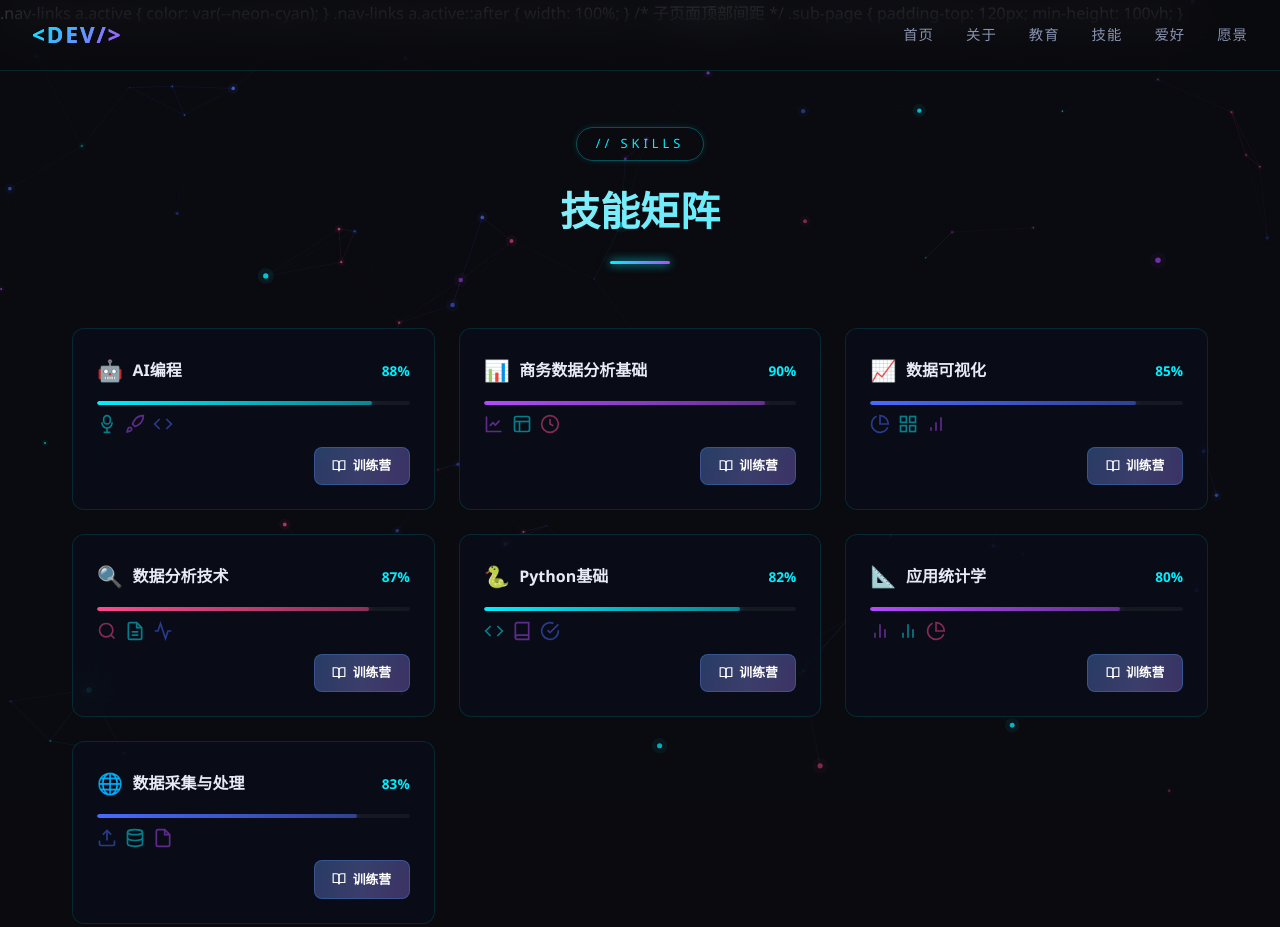
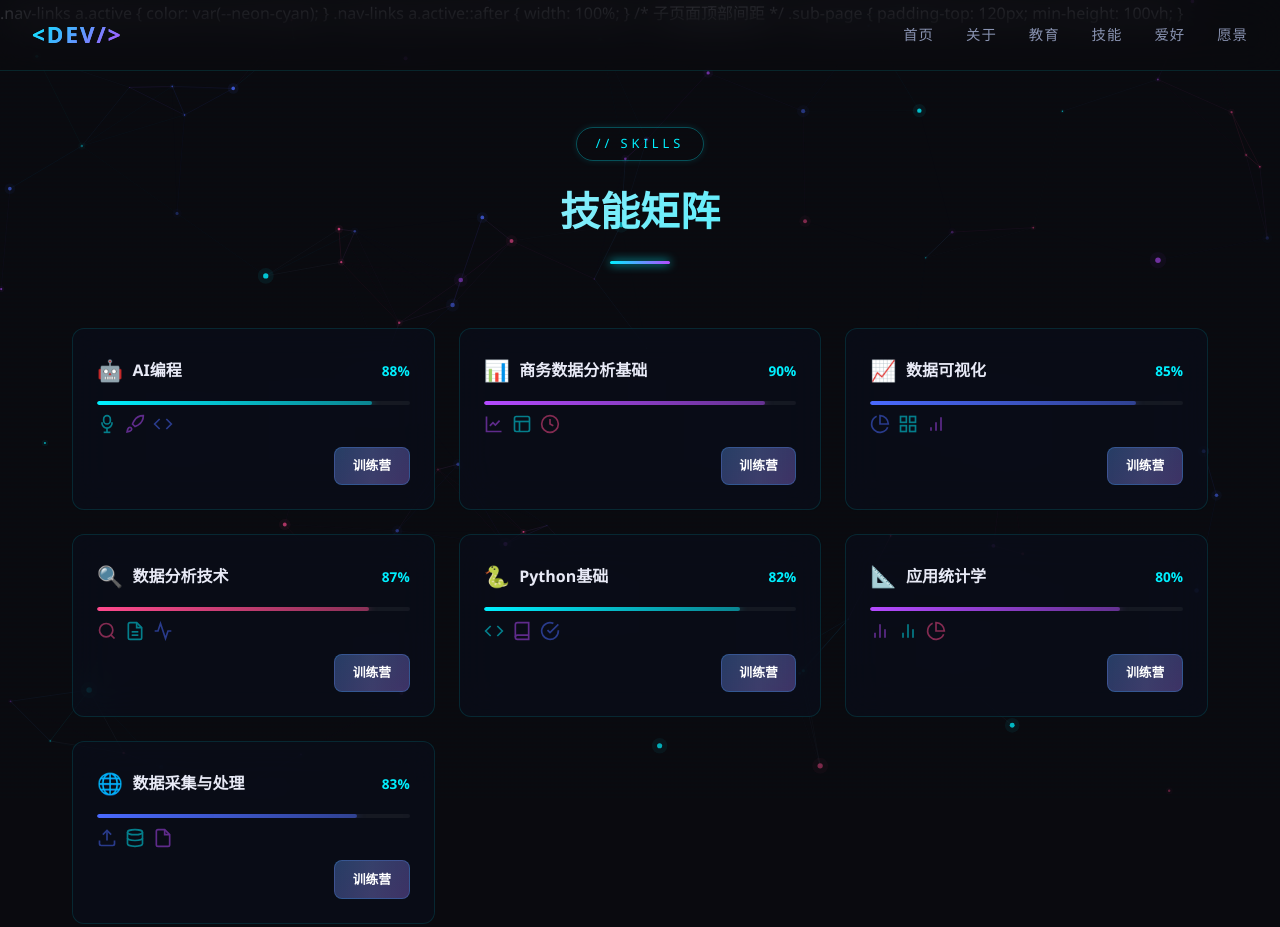
Before and after one commit to qrmxu/my-space1, a plain HTML site: page skills.html in a window 1280 px wide. Shown: the top 927 px of the page. Drawn offline with Linux system fonts and the light colour scheme; animation ran at ten frames a second.

Commit message:
fix: 移除训练营按钮中的书本SVG图标，只保留纯文字按钮

```diff
--- a/skills.html
+++ b/skills.html
@@ -675,8 +675,6 @@ section {
   transform: translateY(-1px);
 }
 
-.camp-btn svg {
-  width: 14px; height: 14px;
 }
 
 
@@ -1011,7 +1009,6 @@ section {
 
         <div class="skill-card-bottom">
           <a href="camp-ai-programming.html" class="camp-btn">
-            <svg viewBox="0 0 24 24" fill="none" stroke="currentColor" stroke-width="2"><path d="M2 3h6a4 4 0 0 1 4 4v14a3 3 0 0 0-3-3H2z"/><path d="M22 3h-6a4 4 0 0 0-4 4v14a3 3 0 0 1 3-3h7z"/></svg>
             训练营
           </a>
         </div>
@@ -1030,7 +1027,6 @@ section {
 
         <div class="skill-card-bottom">
           <a href="camp-business-data-analysis.html" class="camp-btn">
-            <svg viewBox="0 0 24 24" fill="none" stroke="currentColor" stroke-width="2"><path d="M2 3h6a4 4 0 0 1 4 4v14a3 3 0 0 0-3-3H2z"/><path d="M22 3h-6a4 4 0 0 0-4 4v14a3 3 0 0 1 3-3h7z"/></svg>
             训练营
           </a>
         </div>
@@ -1049,7 +1045,6 @@ section {
 
         <div class="skill-card-bottom">
           <a href="camp-data-visualization.html" class="camp-btn">
-            <svg viewBox="0 0 24 24" fill="none" stroke="currentColor" stroke-width="2"><path d="M2 3h6a4 4 0 0 1 4 4v14a3 3 0 0 0-3-3H2z"/><path d="M22 3h-6a4 4 0 0 0-4 4v14a3 3 0 0 1 3-3h7z"/></svg>
             训练营
           </a>
         </div>
@@ -1068,7 +1063,6 @@ section {
 
         <div class="skill-card-bottom">
           <a href="camp-data-analysis-tech.html" class="camp-btn">
-            <svg viewBox="0 0 24 24" fill="none" stroke="currentColor" stroke-width="2"><path d="M2 3h6a4 4 0 0 1 4 4v14a3 3 0 0 0-3-3H2z"/><path d="M22 3h-6a4 4 0 0 0-4 4v14a3 3 0 0 1 3-3h7z"/></svg>
             训练营
           </a>
         </div>
@@ -1087,7 +1081,6 @@ section {
 
         <div class="skill-card-bottom">
           <a href="camp-python-basics.html" class="camp-btn">
-            <svg viewBox="0 0 24 24" fill="none" stroke="currentColor" stroke-width="2"><path d="M2 3h6a4 4 0 0 1 4 4v14a3 3 0 0 0-3-3H2z"/><path d="M22 3h-6a4 4 0 0 0-4 4v14a3 3 0 0 1 3-3h7z"/></svg>
             训练营
           </a>
         </div>
@@ -1106,7 +1099,6 @@ section {
 
         <div class="skill-card-bottom">
           <a href="camp-applied-statistics.html" class="camp-btn">
-            <svg viewBox="0 0 24 24" fill="none" stroke="currentColor" stroke-width="2"><path d="M2 3h6a4 4 0 0 1 4 4v14a3 3 0 0 0-3-3H2z"/><path d="M22 3h-6a4 4 0 0 0-4 4v14a3 3 0 0 1 3-3h7z"/></svg>
             训练营
           </a>
         </div>
@@ -1125,7 +1117,6 @@ section {
 
         <div class="skill-card-bottom">
           <a href="camp-data-collection.html" class="camp-btn">
-            <svg viewBox="0 0 24 24" fill="none" stroke="currentColor" stroke-width="2"><path d="M2 3h6a4 4 0 0 1 4 4v14a3 3 0 0 0-3-3H2z"/><path d="M22 3h-6a4 4 0 0 0-4 4v14a3 3 0 0 1 3-3h7z"/></svg>
             训练营
           </a>
         </div>
```
